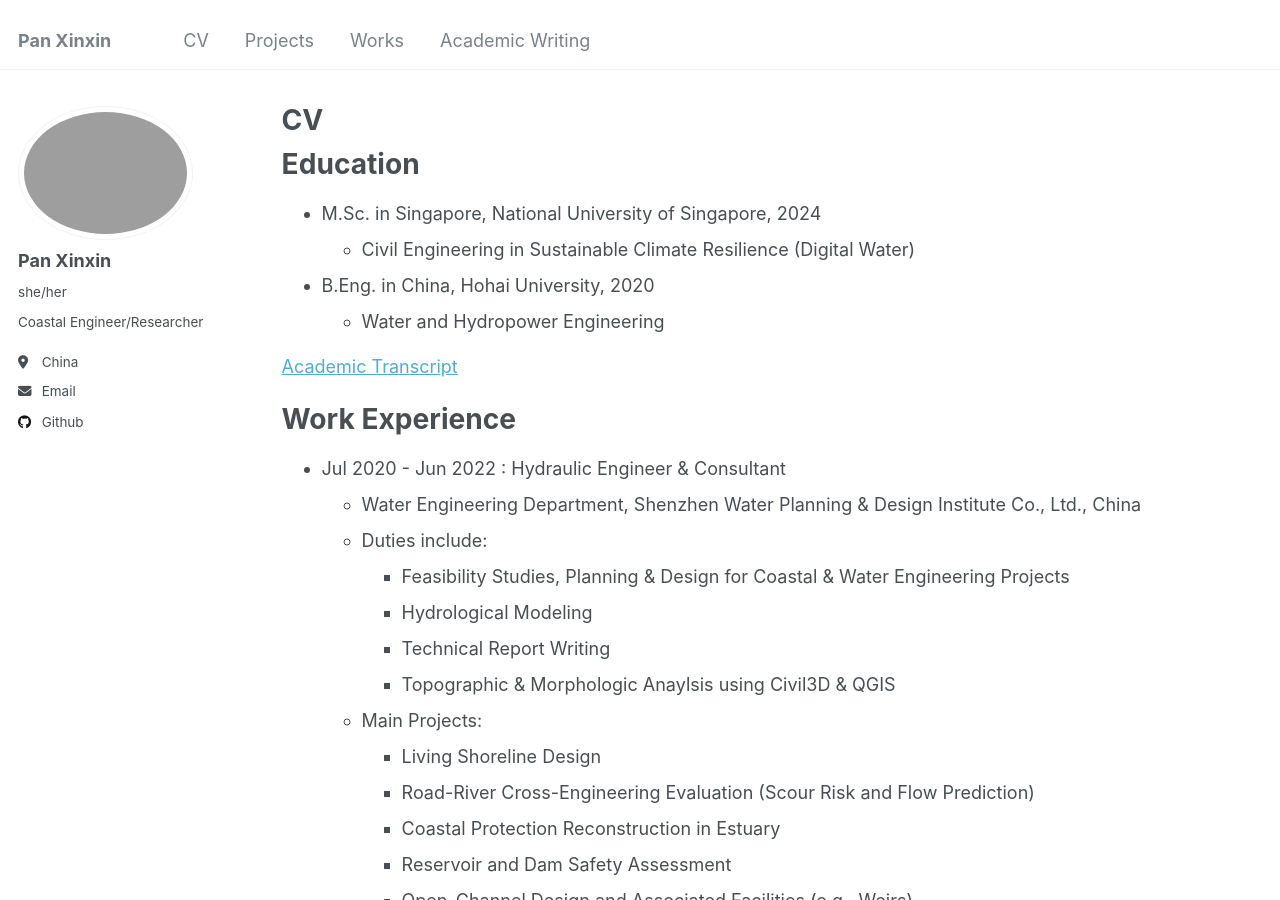
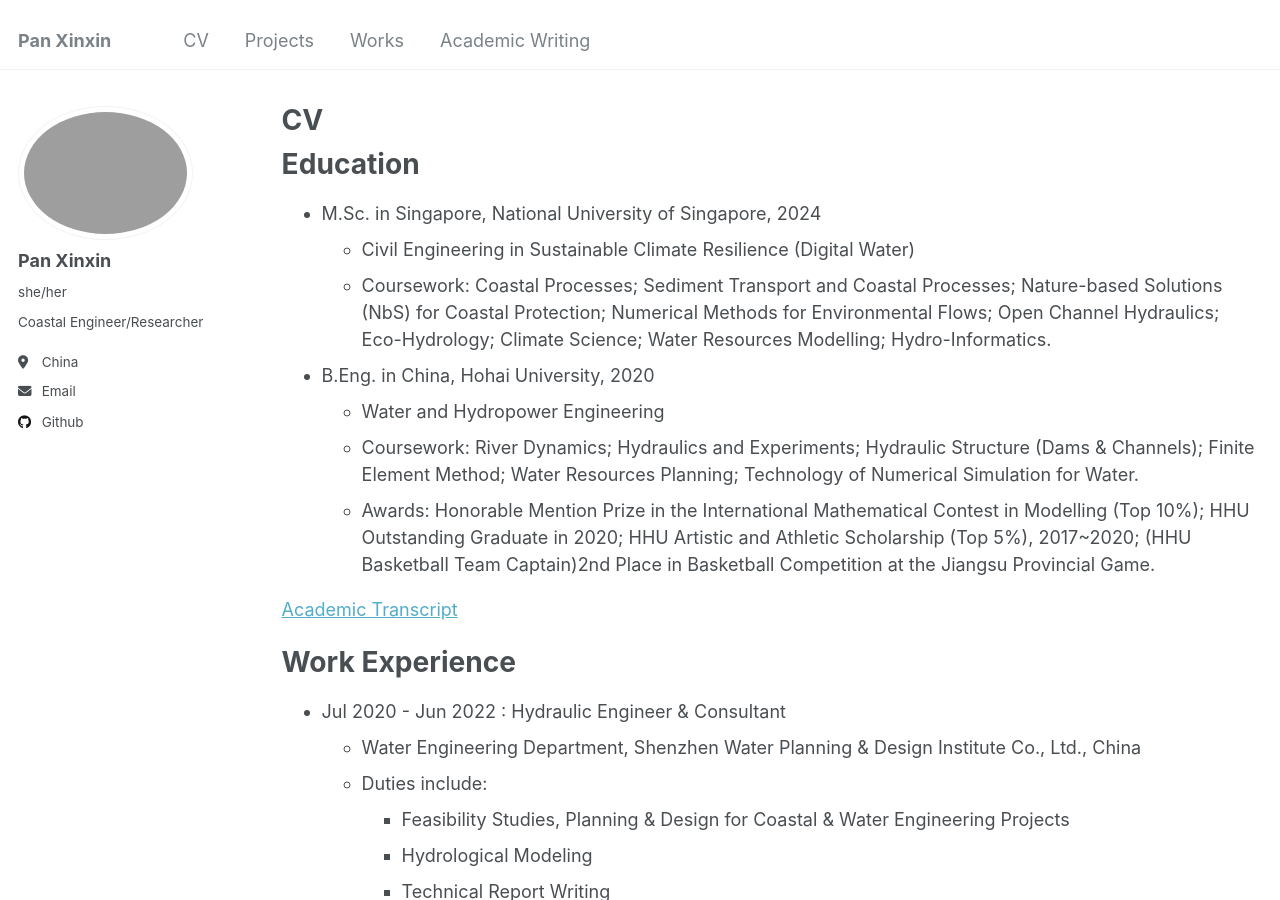
Before and after one commit to kingdaxing/kingdaxing.github.io, a Jekyll site: the page built from _pages/cv.md, in a window 1280 px wide and 900 px high. Built offline with Jekyll 4.4.1, drawn with Linux system fonts in a browser that asks for light colours.

Commit message:
Update cv.md

```diff
--- a/_pages/cv.md
+++ b/_pages/cv.md
@@ -13,8 +13,16 @@ Education
 ======
 * M.Sc. in Singapore, National University of Singapore, 2024
   * Civil Engineering in Sustainable Climate Resilience (Digital Water)
+  * Coursework: Coastal Processes; Sediment Transport and Coastal Processes; Nature-based Solutions (NbS) for Coastal
+                Protection; Numerical Methods for Environmental Flows; Open Channel Hydraulics; Eco-Hydrology; Climate
+                Science; Water Resources Modelling; Hydro-Informatics.
 * B.Eng. in China, Hohai University, 2020
   * Water and Hydropower Engineering
+  * Coursework: River Dynamics; Hydraulics and Experiments; Hydraulic Structure (Dams & Channels); Finite Element Method;
+                Water Resources Planning; Technology of Numerical Simulation for Water.
+  * Awards: Honorable Mention Prize in the International Mathematical Contest in Modelling (Top 10%); HHU Outstanding
+            Graduate in 2020; HHU Artistic and Athletic Scholarship (Top 5%), 2017~2020; (HHU Basketball Team Captain)2nd
+            Place in Basketball Competition at the Jiangsu Provincial Game.
 
 [Academic Transcript](http://kingdaxing.github.io/files/Pan_MSc&BEng_Transcript_Certificate.pdf)
 
```
